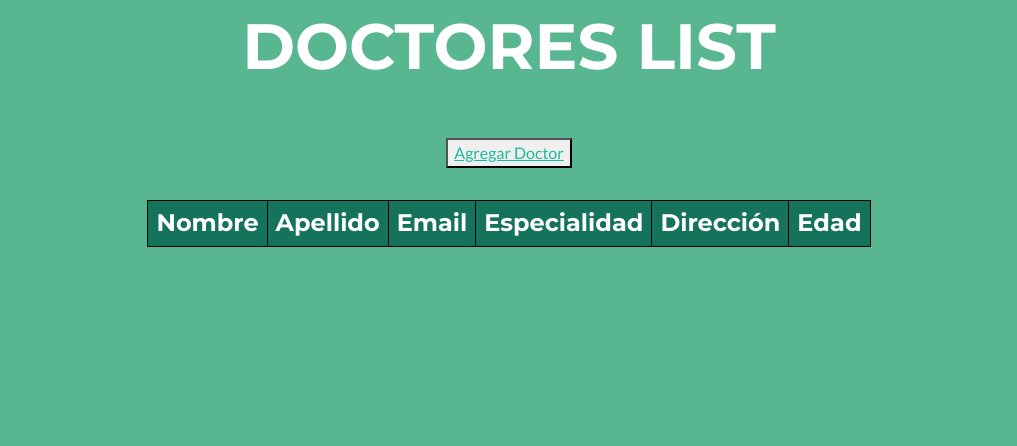
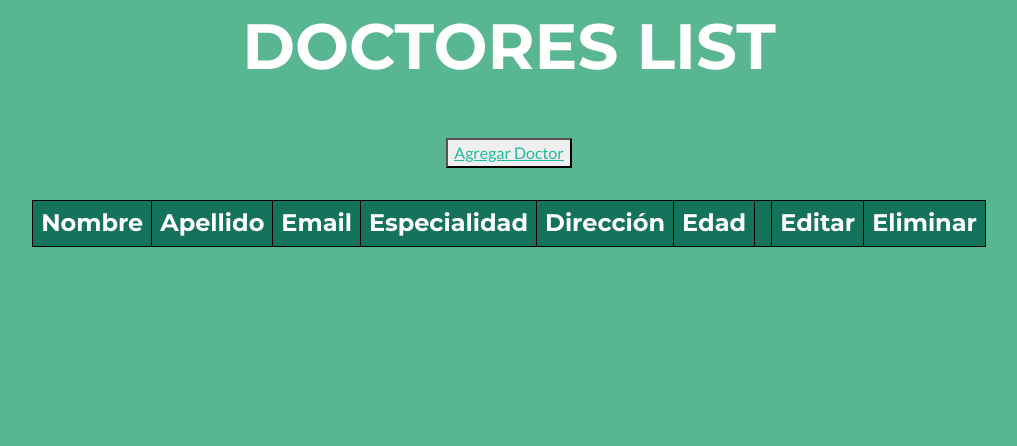
Before and after one commit to cosyfps/TuPrimeraPagina-Moreno, a Django app: template project/apps/core/templates/core/doctores_list.html in a window 1280 px wide. Shown: the part 182-628 px from the top of the page, without its empty margins (131-1148 px from the left). Run offline with Django 5.2, Linux system fonts and the light colour scheme; the template is opened without the code that fills it, so the values that code supplies are empty; some libraries are stand-ins or nearby versions.

Commit message:
agregar apartado [editar] y [eliminar] en .html

```diff
--- a/project/apps/core/templates/core/doctores_list.html
+++ b/project/apps/core/templates/core/doctores_list.html
@@ -19,6 +19,9 @@
                             <th style="border: 1px solid black; padding: 8px;">Especialidad</th>
                             <th style="border: 1px solid black; padding: 8px;">Dirección</th>
                             <th style="border: 1px solid black; padding: 8px;">Edad</th>
+                            <th style="border: 1px solid black; padding: 8px;"></th>
+                            <th style="border: 1px solid black; padding: 8px;">Editar</th>
+                            <th style="border: 1px solid black; padding: 8px;">Eliminar</th>
                         </tr>
                     </thead>
                     <tbody>
@@ -30,6 +33,10 @@
                             <td style="border: 1px solid black; padding: 8px;">{{ x.especialidadDoctor }}</td>
                             <td style="border: 1px solid black; padding: 8px;">{{ x.direccionDoctor }}</td>
                             <td style="border: 1px solid black; padding: 8px;">{{ x.edadDoctor }}</td>
+                            <td>
+                                <a href="{% url 'doctores_update' x.id %}" class="btn btn-warning me-2">Editar</a>
+                                <a href="{% url 'doctores_delete' x.id %}" class="btn btn-danger">Eliminar</a>
+                            </td>
                         </tr>
                         {% endfor %}
                     </tbody>
```
Also changed, not shown: project/apps/core/templates/core/consultas_list.html (+7 -0 lines), project/apps/core/templates/core/mascotas_list.html (+7 -0 lines).
